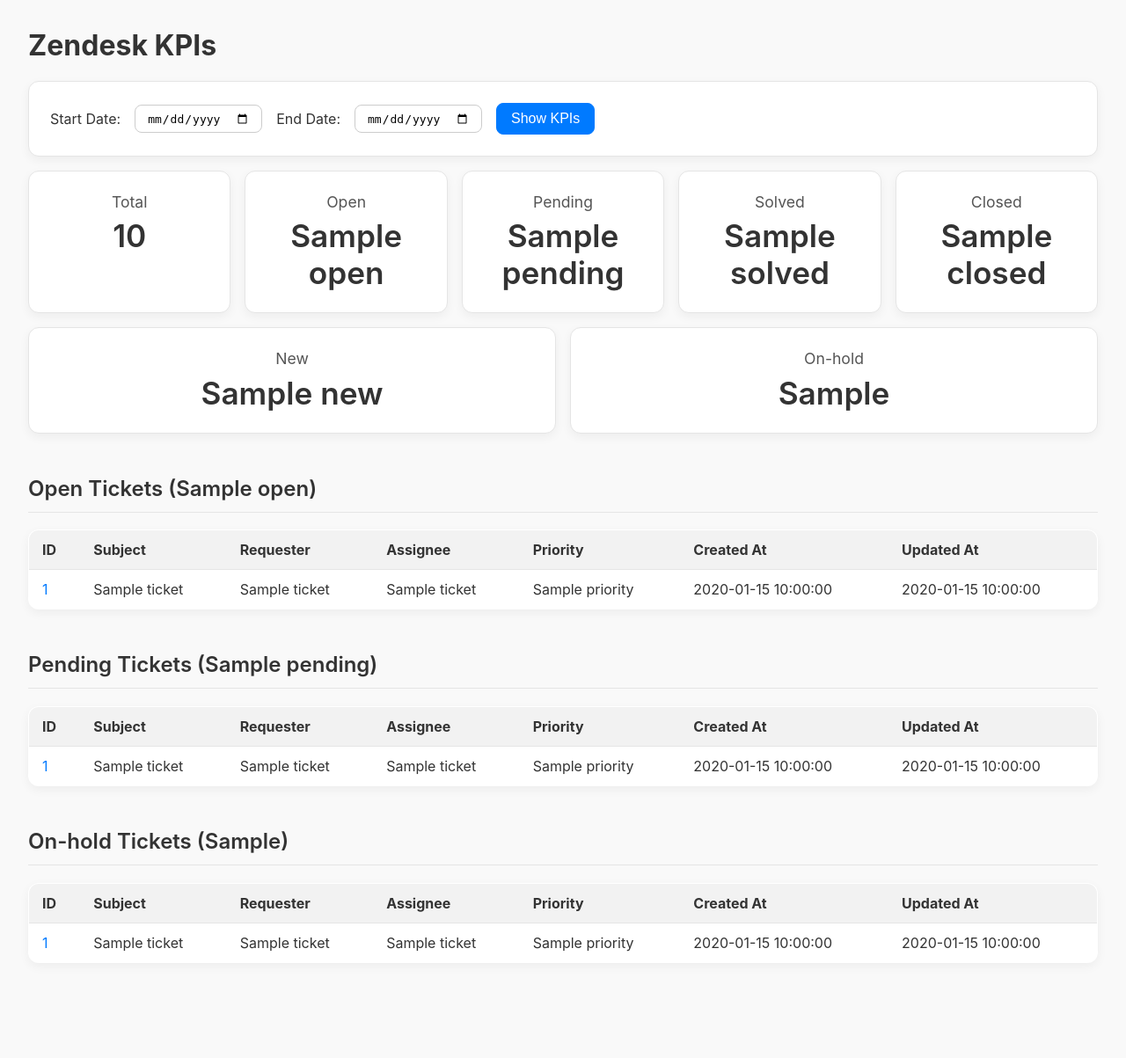
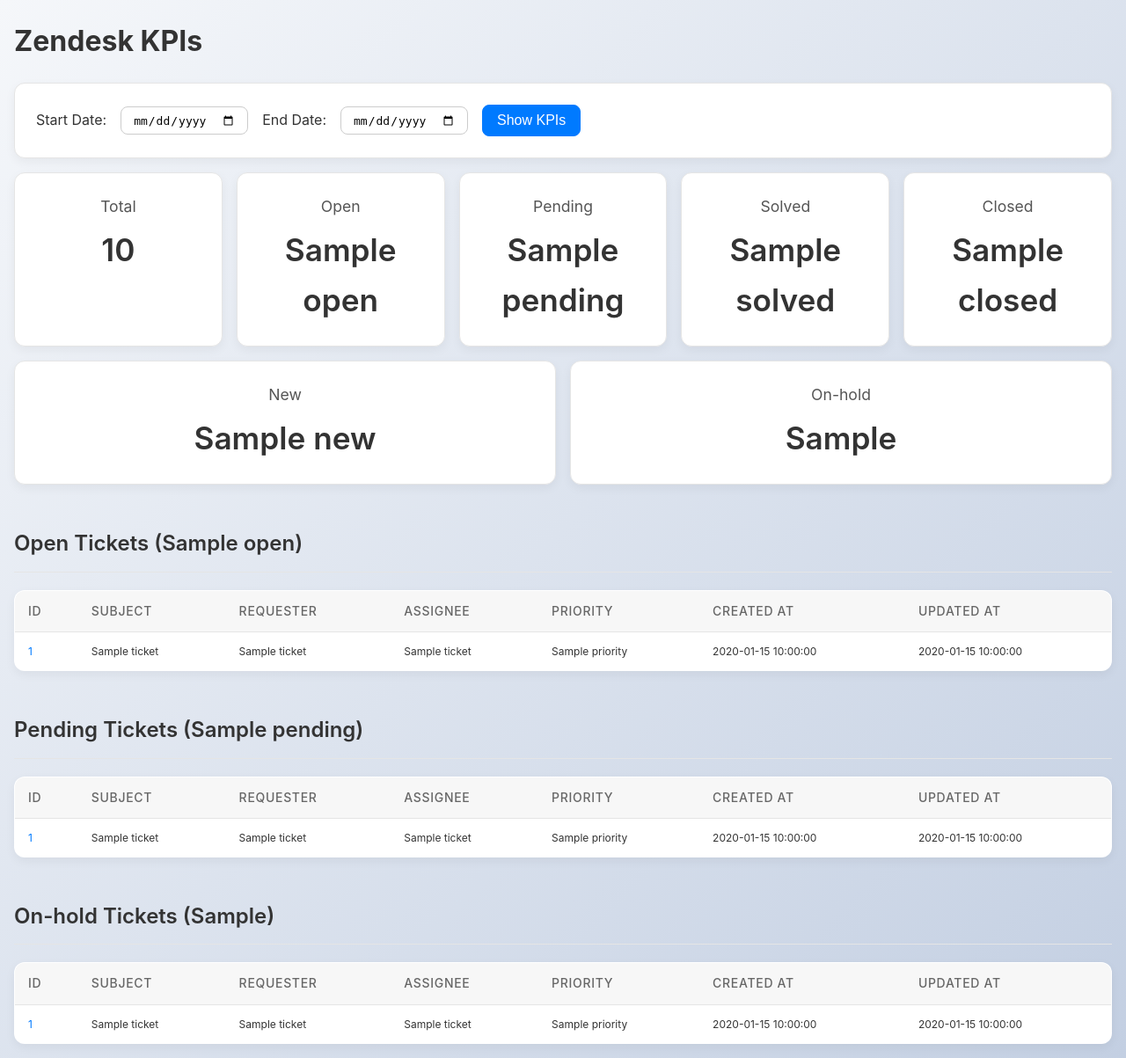
Before and after one commit to rockymount114/Zendesk-Webhook, a Flask app: template templates/dashboard.html in a window 1280 px wide. Shown: the whole page at 88% size. Before the commit the page ends 1082 px from the top, so only its background shows below. Run offline with Flask 2, Linux system fonts and the light colour scheme; the template is opened without the code that fills it: most values are stand-ins (such as "Sample title", 1, 10 or a date in 2020).

Commit message:
modify font to 12

```diff
--- a/templates/dashboard.html
+++ b/templates/dashboard.html
@@ -4,9 +4,17 @@
     <meta charset="UTF-8">
     <meta name="viewport" content="width=device-width, initial-scale=1.0">
     <title>Zendesk Dashboard</title>
+    <link rel="stylesheet" href="{{ url_for('static', filename='style.css') }}">
     <style>
-        body { font-family: -apple-system, BlinkMacSystemFont, "Segoe UI", Roboto, Helvetica, Arial, sans-serif; margin: 2em; background-color: #f9f9f9; color: #333; }
-        .kpi-cards { display: flex; gap: 1em; margin-top: 1em; flex-wrap: wrap; }
+        body {
+            font-family: -apple-system, BlinkMacSystemFont, "Segoe UI", Roboto, Helvetica, Arial, sans-serif;
+            margin: 1em;
+            background-color: #f9f9f9;
+            color: #333;
+            -webkit-font-smoothing: antialiased;
+            -moz-osx-font-smoothing: grayscale;
+        }
+        .cards { display: flex; gap: 1em; margin-top: 1em; flex-wrap: wrap; }
         .card { background: #fff; padding: 1.5em; border-radius: 12px; min-width: 150px; text-align: center; box-shadow: 0 4px 12px rgba(0,0,0,0.05); border: 1px solid #e5e5e5; flex: 1; }
         .card-title { font-size: 1.1em; color: #555; }
         .card-value { font-size: 2.2em; font-weight: 600; margin-top: 0.2em; }
@@ -15,9 +23,34 @@
         input[type="date"], button { font-size: 1em; padding: 0.5em 1em; border-radius: 8px; border: 1px solid #ccc; }
         button { background-color: #007aff; color: white; border-color: #007aff; cursor: pointer; font-weight: 500; }
         h2 { font-weight: 600; border-bottom: 1px solid #e5e5e5; padding-bottom: 0.5em; margin-top: 2em; }
-        table { width: 100%; border-collapse: collapse; margin-top: 1em; background: #fff; border-radius: 12px; overflow: hidden; box-shadow: 0 4px 12px rgba(0,0,0,0.05); border: 1px solid #e5e5e5; }
-        th, td { padding: 12px 15px; text-align: left; border-bottom: 1px solid #e5e5e5; }
-        thead tr { background-color: #f2f2f2; }
+        table {
+            width: 100%;
+            border-collapse: collapse;
+            margin-top: 1em;
+            background: #fff;
+            border-radius: 12px;
+            overflow: hidden;
+            box-shadow: 0 4px 12px rgba(0,0,0,0.05);
+            border: 1px solid #e5e5e5;
+        }
+        th {
+            padding: 12px 15px;
+            text-align: left;
+            border-bottom: 1px solid #e5e5e5;
+            font-size: 14px;
+            font-weight: 500;
+            color: #666;
+            text-transform: uppercase;
+            letter-spacing: 0.05em;
+        }
+        td {
+            padding: 12px 15px;
+            text-align: left;
+            border-bottom: 1px solid #e5e5e5;
+            font-size: 12px;
+        }
+        thead tr { background-color: #f7f7f7; } /* Lighter header background */
+        tbody tr:last-child td { border-bottom: none; } /* Remove border on last row */
         tbody tr:hover { background-color: #f5f5f5; }
         a { color: #007aff; text-decoration: none; }
         a:hover { text-decoration: underline; }
@@ -40,7 +73,7 @@
 {% endif %}
 
 {% if stats %}
-<div class="kpi-cards">
+<div class="cards">
   <div class="card">
     <div class="card-title">Total</div>
     <div class="card-value">{{ stats['total'] }}</div>
```
